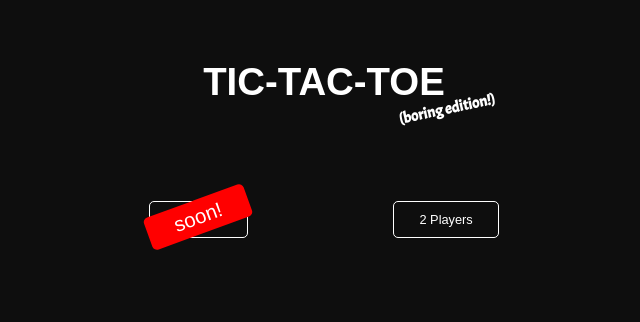
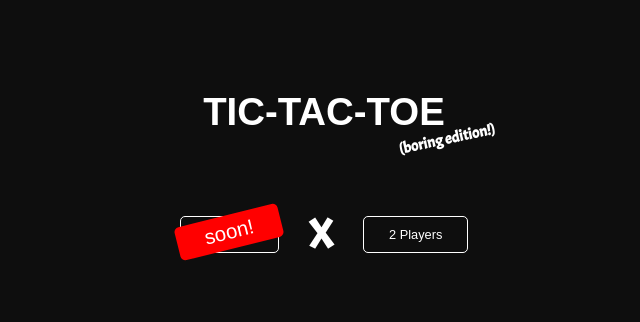
Before and after one commit to oussamakami/Tic-Tac-Toe, a plain HTML site: page index.html in a window 1280 px wide. Shown: the part 240-562 px from the top of the page, without its empty margins (316-956 px from the left). Drawn offline with Linux system fonts and the light colour scheme; a web font is replaced by a local one.

Commit message:
interface improvements

```diff
--- a/index.html
+++ b/index.html
@@ -9,13 +9,16 @@
   </head>
   <body>
     <section id="main">
+      <div id="home">
         <div id="title">
           <h1>TIC-TAC-TOE</h1>
           <h5>(boring edition!)</h5>
         </div>
         <div id="buttons">
           <button>1 Player <label class="flag">soon!</label></button>
+          <h3>X</h3>
           <button>2 Players</button>
+        </div>
       </div>
     </section>
   </body>
--- a/style.css
+++ b/style.css
@@ -5,6 +5,10 @@
   padding: 0;
   box-sizing: border-box;
   color: #fff;
+  user-select: none;
+  -moz-user-select: none;
+  -webkit-user-select: none;
+  -webkit-tap-highlight-color: rgba(0, 0, 0, 0);
 }
 html {
   font-size: 2vw;
@@ -22,13 +26,14 @@ body {
 }
 #main {
   text-align: center;
-  width: 50vw;
-  height: 25vh;
+}
+#home {
+  padding: 20px;
 }
 #title {
   font-size: 1rem;
   font-family: "Days One", sans-serif;
-  margin: auto;
+  margin: 30px auto 60px;
   display: inline-block;
 }
 #title > h5 {
@@ -45,6 +50,11 @@ body {
   justify-content: space-evenly;
   align-items: center;
 }
+#buttons > h3 {
+  font-family: "Acme", sans-serif;
+  font-size: 1.6rem;
+  margin: 0 30px;
+}
 button {
   background-color: var(--primary-color);
   padding: 10px 25px;
@@ -53,15 +63,20 @@ button {
   outline: none;
   cursor: pointer;
   border-radius: 5px;
+  transition: .3s all ease;
 }
 button:nth-child(1) {
   position: relative;
   cursor: not-allowed;
 }
+button:last-child:hover {
+  background-color: #fff;
+  color: var(--primary-color);
+}
 .flag {
   position: absolute;
   background-color: #f00;
-  transform: rotate(-20deg);
+  transform: rotate(-14deg);
   left: -5px;
   padding: 5px 28px;
   top: -2px;
```
Lines whose indentation alone changed are shown as unchanged.
